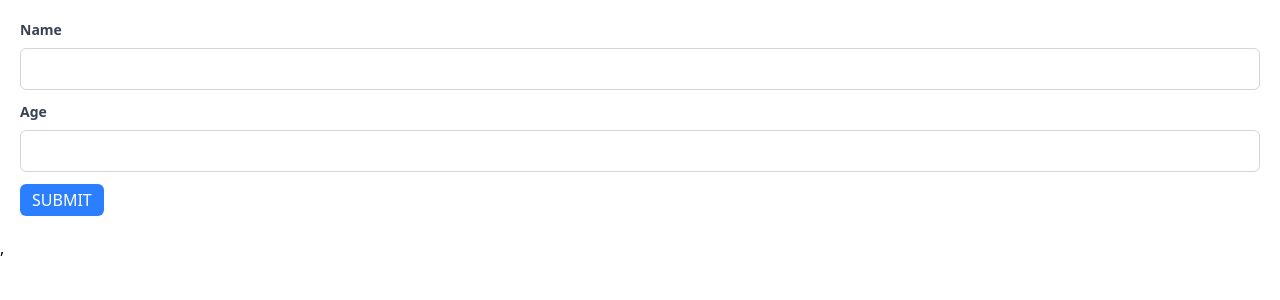
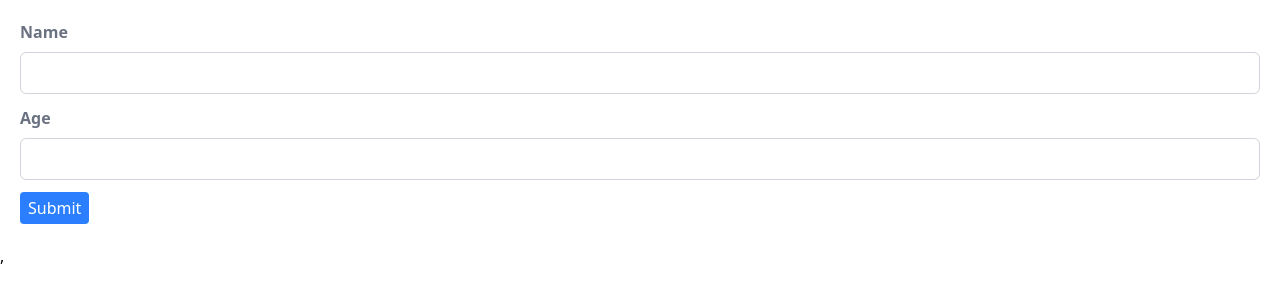
Before and after one commit to alaminmiah4274/basic_react, a React (Vite) app: page / in a window 1280 px wide. Shown: the top 300 px of the page. Built offline with nearby package versions, Linux system fonts and the light colour scheme.

Commit message:
how to collect data from input field using useState and how to make controlled component

```diff
--- a/src/App.jsx
+++ b/src/App.jsx
@@ -11,6 +11,7 @@ import Cart from "/src/customComponent/Cart";
 import Effect from "/src/customComponent/Effect";
 import APIFetch from "/src/customComponent/APIFetch";
 import Form from "/src/customComponent/Form";
+import FormState from "/src/customComponent/FormState";
 
 function App() {
   // const fruits = ["Apple", "Banana", "orange", "lemon", "mango", "Cherry"];
@@ -45,7 +46,9 @@ function App() {
 
       {/*<Effect />*/}
       {/*<APIFetch />*/}
-      <Form />
+      {/*<Form />*/}
+
+      <FormState />
     </div>
   );
 }
--- /dev/null
+++ b/src/customComponent/FormState.jsx
@@ -0,0 +1,56 @@
+import { useState } from "react";
+
+const FormState = () => {
+  const personObj = { name: "", age: "" };
+  const [person, setPerson] = useState(personObj);
+
+  const handleSubmit = (event) => {
+    event.preventDefault();
+
+    console.log(person);
+  };
+
+  return (
+    <div>
+      <form onSubmit={handleSubmit}>
+        <div className="mb-3">
+          <label className="text-gray-500 font-bold block mb-2" htmlFor="name">
+            Name
+          </label>
+          <input
+            value={person.name}
+            onChange={(event) =>
+              setPerson({ ...person, name: event.target.value })
+            }
+            className="w-full px-3 py-2 border border-gray-300 rounded-md focus:outline-none focus:ring-2 focus:ring-blue-500"
+            type="text"
+            name=""
+            id="name"
+          />
+        </div>
+
+        <div className="mb-3">
+          <label className="text-gray-500 font-bold block mb-2" htmlFor="age">
+            Age
+          </label>
+          <input
+            value={person.age}
+            onChange={(event) =>
+              setPerson({ ...person, age: parseInt(event.target.value) })
+            }
+            className="w-full px-3 py-2 border border-gray-300 rounded-md focus:outline-none focus:ring-2 focus:ring-blue-500"
+            type="text"
+            name=""
+            id="age"
+          />
+        </div>
+
+        <button className="px-2 py-1 bg-blue-500 text-white rounded-sm">
+          Submit
+        </button>
+      </form>
+    </div>
+  );
+};
+
+export default FormState;
```
